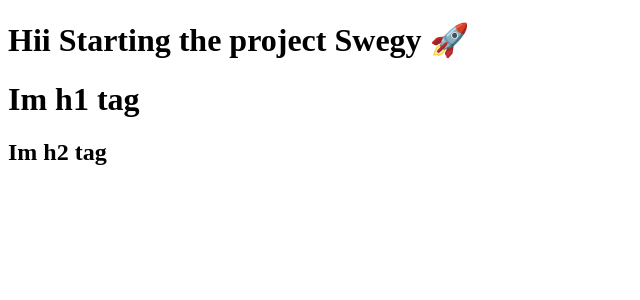
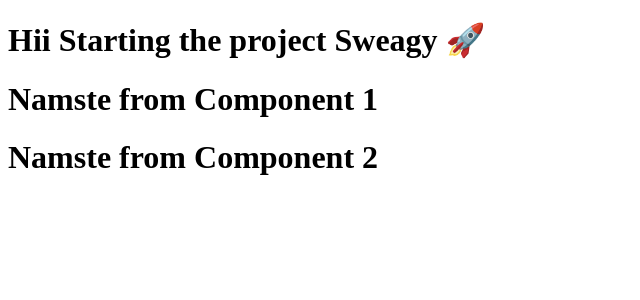
Before and after one commit to 007av/Swegy-App, a React (Vite) app: page / in a window 1280 px wide. Shown: the top 300 px of the page, without its empty margins (0-640 px from the left). Built offline with nearby package versions, Linux system fonts and the light colour scheme.

Commit message:
Lying Fundamentals

```diff
--- a/App.js
+++ b/App.js
@@ -1,12 +1,21 @@
 import React from "react";
 import ReactDom from "react-dom/client";
 
-const parent = React.createElement("div", {
-    id: "parent"
-},[
-    React.createElement("h1", {key: "h1"}, "Im h1 tag"),
-    React.createElement("h2", {key: "h2"}, "Im h2 tag")
-]);
+const heading = <h1 id="heading">Namsete React 🚀</h1>
+
+const HeaderComponent = ()=> (<h1>Namste from Component 1</h1>)
+
+const HederComponent2 = ()=>{
+    return (
+        <div>
+            <HeaderComponent />
+            <h1>Namste from Component 2</h1>
+
+        </div>
+    )
+
+
+}
 
 const root = ReactDom.createRoot(document.getElementById("root"));
-root.render(parent);
+root.render(<HederComponent2 />);
--- /dev/null
+++ b/index.css
@@ -0,0 +1,3 @@
+#heading{
+    color: red;
+}
--- a/index.html
+++ b/index.html
@@ -4,11 +4,12 @@
     <meta charset="UTF-8">
     <meta name="viewport" content="width=device-width, initial-scale=1.0">
     <title>Document</title>
+    <link rel="stylesheet" href="index.css">
 </head>
 <body>
-    <h1>Hii Starting the project Swegy 🚀</h1>
+    <h1>Hii Starting the project Sweagy 🚀</h1>
     <div id="root">
-        <h1>Avdhut Is here !</h1>
+        <h1>Not Rendered !</h1>
     </div>
 
     <script type="module" src="/App.js"></script>
```
